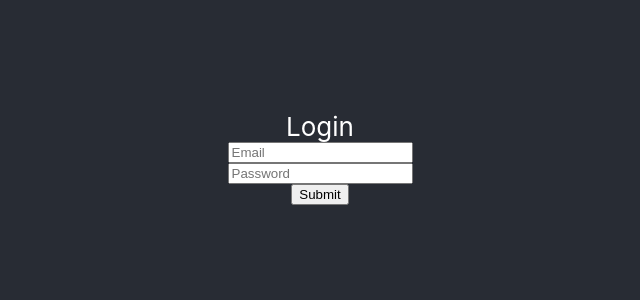
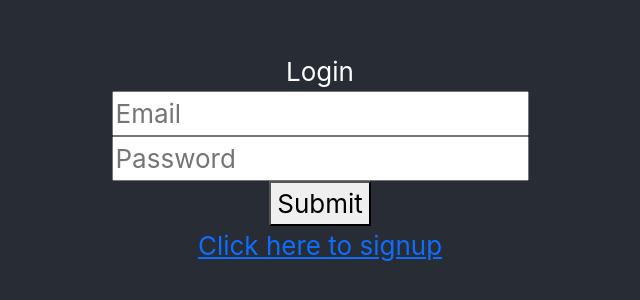
Before and after one commit to Vishesh-Pandey/v-dashboard, a React (Create React App) app: page /login in a window 1280 px wide. Shown: the part 242-542 px from the top of the page, without its empty margins (320-960 px from the left). Built offline with nearby package versions, Linux system fonts and the light colour scheme.

Commit message:
complete : signup + login

```diff
--- a/public/index.html
+++ b/public/index.html
@@ -7,37 +7,25 @@
     <meta name="theme-color" content="#000000" />
     <meta
       name="description"
-      content="Web site created using create-react-app"
+      content="v-dashboard is a website which can help you to focus on what you want."
     />
     <link rel="apple-touch-icon" href="%PUBLIC_URL%/logo192.png" />
-    <!--
-      manifest.json provides metadata used when your web app is installed on a
-      user's mobile device or desktop. See https://developers.google.com/web/fundamentals/web-app-manifest/
-    -->
     <link rel="manifest" href="%PUBLIC_URL%/manifest.json" />
-    <!--
-      Notice the use of %PUBLIC_URL% in the tags above.
-      It will be replaced with the URL of the `public` folder during the build.
-      Only files inside the `public` folder can be referenced from the HTML.
-
-      Unlike "/favicon.ico" or "favicon.ico", "%PUBLIC_URL%/favicon.ico" will
-      work correctly both with client-side routing and a non-root public URL.
-      Learn how to configure a non-root public URL by running `npm run build`.
-    -->
     <title>v-dashboard</title>
+    <link
+      href="https://cdn.jsdelivr.net/npm/bootstrap@5.3.0-alpha1/dist/css/bootstrap.min.css"
+      rel="stylesheet"
+      integrity="sha384-GLhlTQ8iRABdZLl6O3oVMWSktQOp6b7In1Zl3/Jr59b6EGGoI1aFkw7cmDA6j6gD"
+      crossorigin="anonymous"
+    />
   </head>
   <body>
     <noscript>You need to enable JavaScript to run this app.</noscript>
     <div id="root"></div>
-    <!--
-      This HTML file is a template.
-      If you open it directly in the browser, you will see an empty page.
-
-      You can add webfonts, meta tags, or analytics to this file.
-      The build step will place the bundled scripts into the <body> tag.
-
-      To begin the development, run `npm start` or `yarn start`.
-      To create a production bundle, use `npm run build` or `yarn build`.
-    -->
+    <script
+      src="https://cdn.jsdelivr.net/npm/bootstrap@5.3.0-alpha1/dist/js/bootstrap.bundle.min.js"
+      integrity="sha384-w76AqPfDkMBDXo30jS1Sgez6pr3x5MlQ1ZAGC+nuZB+EYdgRZgiwxhTBTkF7CXvN"
+      crossorigin="anonymous"
+    ></script>
   </body>
 </html>
--- a/src/App.js
+++ b/src/App.js
@@ -1,21 +1,17 @@
-import logo from "./logo.svg";
-import "./App.css";
+import { Routes, Route } from "react-router-dom";
 import Signup from "./components/Signup";
 import Login from "./components/Login";
-import { Routes, Route } from "react-router-dom";
 import Dashboard from "./components/Dashboard";
 
 function App() {
   return (
-    <div className="App">
-      <header className="App-header">
-        <Routes>
-          <Route exact path="/" element={<Signup />} />
-          <Route exact path="/login" element={<Login />} />
-          <Route exact path="/dashboard" element={<Dashboard />} />
-        </Routes>
-      </header>
-    </div>
+    <>
+      <Routes>
+        <Route exact path="/" element={<Signup />} />
+        <Route exact path="/login" element={<Login />} />
+        <Route exact path="/dashboard" element={<Dashboard />} />
+      </Routes>
+    </>
   );
 }
 
--- a/src/components/Dashboard.js
+++ b/src/components/Dashboard.js
@@ -1,10 +1,29 @@
-import React from "react";
+import React, { useEffect, useState } from "react";
+
+import { getAuth, onAuthStateChanged } from "firebase/auth";
 
 function Dashboard() {
+  const [loading, setLoading] = useState(true);
+
+  useEffect(() => {
+    const auth = getAuth();
+    onAuthStateChanged(auth, (user) => {
+      if (user) {
+        console.log("authenticated user fetched successfully");
+        setLoading(false);
+      } else {
+        console.log("Unable to fetch user data");
+      }
+    });
+  }, []);
+
   return (
     <>
       <div>Dashboard</div>
-      <p>user : {localStorage.getItem("currentUser")}</p>
+      <h1>
+        Current-user :
+        {loading === true ? "Loading..." : getAuth().currentUser.email}
+      </h1>
     </>
   );
 }
--- a/src/components/Login.js
+++ b/src/components/Login.js
@@ -1,8 +1,9 @@
+import "../App.css";
 import React, { useRef } from "react";
 import { auth } from "../firebase";
 
 import { signInWithEmailAndPassword } from "firebase/auth";
-import { useLocation, useNavigate } from "react-router-dom";
+import { Link, useNavigate } from "react-router-dom";
 
 function Login() {
   const emailRef = useRef();
@@ -20,39 +21,27 @@ function Login() {
         const user = userCredential.user;
         console.log("Signup successful for user");
         console.log(user.email);
-        localStorage.setItem("currentUser", user.email);
         navigate("/dashboard");
         // ...
       })
       .catch((error) => {
-        const errorCode = error.code;
         const errorMessage = error.message;
-        console.log("There was some issue to login");
+        console.log("Unable to login!");
         console.log(errorMessage);
       });
-
-    console.log(emailRef.current.value);
-    console.log(passwordRef.current.value);
   };
 
   return (
     <>
-      <div>Login</div>
-      <input
-        ref={emailRef}
-        type="email"
-        name="given_email"
-        id=""
-        placeholder="Email"
-      />
-      <input
-        ref={passwordRef}
-        type="password"
-        name="give_pass"
-        id=""
-        placeholder="Password"
-      />
-      <button onClick={handleSubmit}>Submit</button>
+      <div className="App">
+        <header className="App-header">
+          <div>Login</div>
+          <input ref={emailRef} type="email" placeholder="Email" />
+          <input ref={passwordRef} type="password" placeholder="Password" />
+          <button onClick={handleSubmit}>Submit</button>
+          <Link to="/">Click here to signup</Link>
+        </header>
+      </div>
     </>
   );
 }
--- a/src/components/Signup.js
+++ b/src/components/Signup.js
@@ -1,12 +1,33 @@
+import "../App.css";
 import React, { useRef } from "react";
-import { auth } from "../firebase";
+import { Link, useNavigate } from "react-router-dom";
 
+import app, { auth } from "../firebase";
+import { getFirestore, collection, addDoc } from "firebase/firestore";
 import { createUserWithEmailAndPassword } from "firebase/auth";
 
 function Signup() {
   const emailRef = useRef();
   const passwordRef = useRef();
+  const db = getFirestore(app);
 
+  const navigate = useNavigate();
+
+  // Creating an initial sample collection while Signup
+  const createNewCollection = async () => {
+    try {
+      const docRef = await addDoc(collection(db, emailRef.current.value), {
+        Name: "vType",
+        Link: "https://vishesh-pandey.github.io/v-type/",
+      });
+      console.log("Document written with ID: ", docRef.id);
+    } catch (e) {
+      console.error("Error adding document: ", e);
+      alert("Incountered some issue while initializing your account");
+    }
+  };
+
+  // Function to handle signup
   const handleSubmit = () => {
     createUserWithEmailAndPassword(
       auth,
@@ -16,20 +37,22 @@ function Signup() {
       .then((userCredential) => {
         // Signed in
         const user = userCredential.user;
-        // ...
+        console.log(user.email);
+        createNewCollection(user.email);
+        // account created succssfully
+        navigate("/dashboard");
       })
       .catch((error) => {
-        const errorCode = error.code;
+        alert("Account Not created\nCheck your email id again");
         const errorMessage = error.message;
-        // ..
+        console.log(errorMessage);
       });
-
-    console.log(emailRef.current.value);
-    console.log(passwordRef.current.value);
   };
 
   return (
     <>
+      <div className="App">
+        <header className="App-header">
           <div>Signup</div>
           <input
             ref={emailRef}
@@ -45,7 +68,11 @@ function Signup() {
             id=""
             placeholder="Password"
           />
+
           <button onClick={handleSubmit}>Submit</button>
+          <Link to="/login">Click here to login</Link>
+        </header>
+      </div>
     </>
   );
 }
```
Lines whose indentation alone changed are shown as unchanged.
